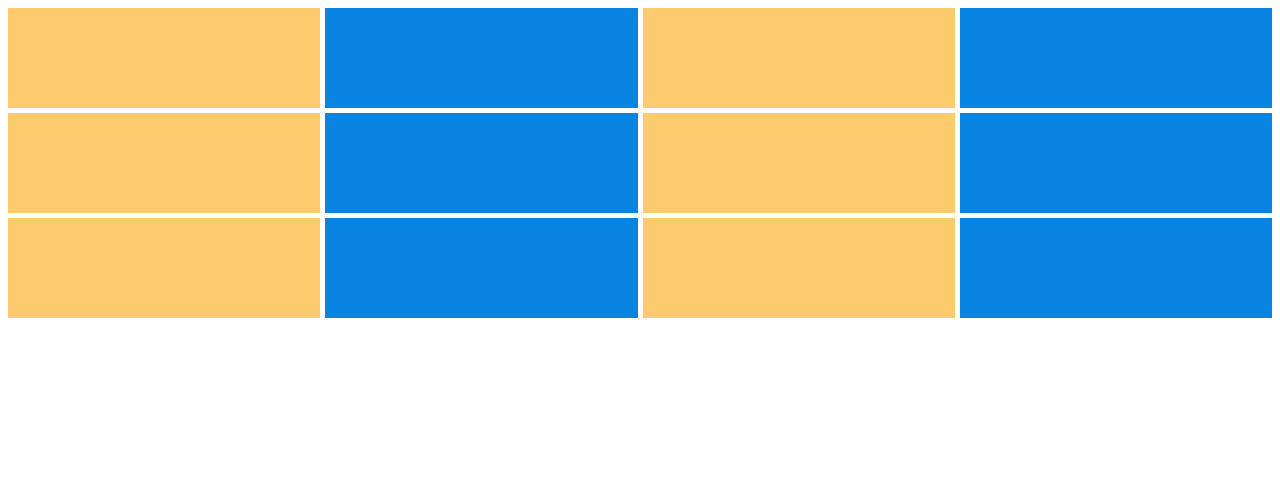
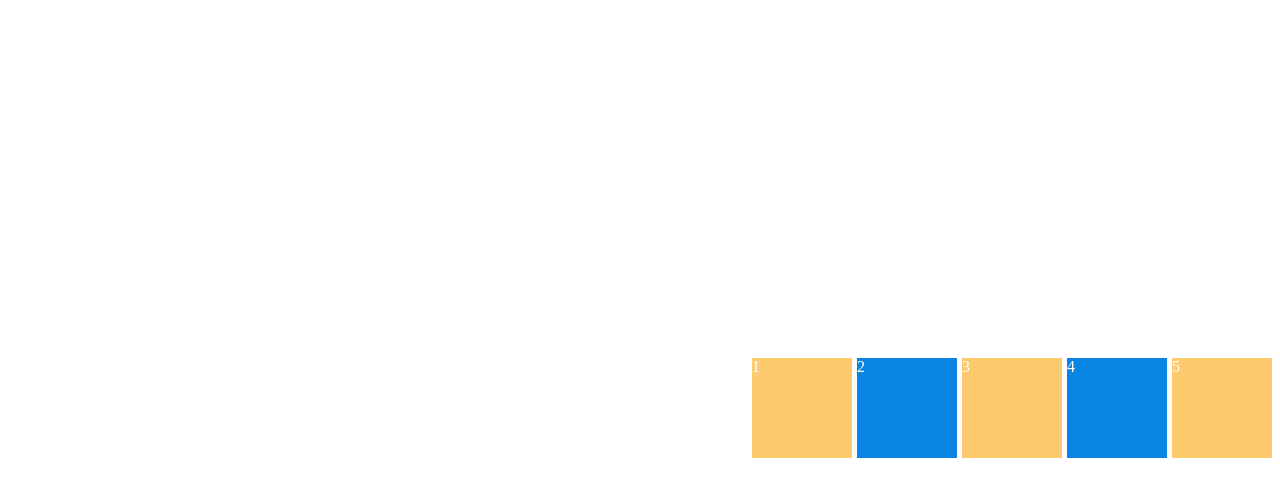
Before and after one commit to taeyoungs/CSS-Master, a plain HTML site: page grid.html in a window 1280 px wide. Drawn offline with Linux system fonts and the light colour scheme.

```diff
--- a/grid.html
+++ b/grid.html
@@ -10,7 +10,10 @@
         display: grid;
         grid-gap: 5px;
         grid-auto-rows: 100px;
-        grid-template-columns: repeat(auto-fit, minmax(300px, 1fr));
+        grid-template-columns: repeat(5, 100px);
+        color: white;
+        place-content: center end;
+        height: 100vh;
       }
       .box:nth-child(even) {
         background-color: #0984e3;
@@ -22,18 +25,11 @@
   </head>
   <body>
     <div class="father">
-      <div class="box"></div>
-      <div class="box"></div>
-      <div class="box"></div>
-      <div class="box"></div>
-      <div class="box"></div>
-      <div class="box"></div>
-      <div class="box"></div>
-      <div class="box"></div>
-      <div class="box"></div>
-      <div class="box"></div>
-      <div class="box"></div>
-      <div class="box"></div>
+      <div class="box">1</div>
+      <div class="box">2</div>
+      <div class="box">3</div>
+      <div class="box">4</div>
+      <div class="box">5</div>
     </div>
   </body>
 </html>
```
